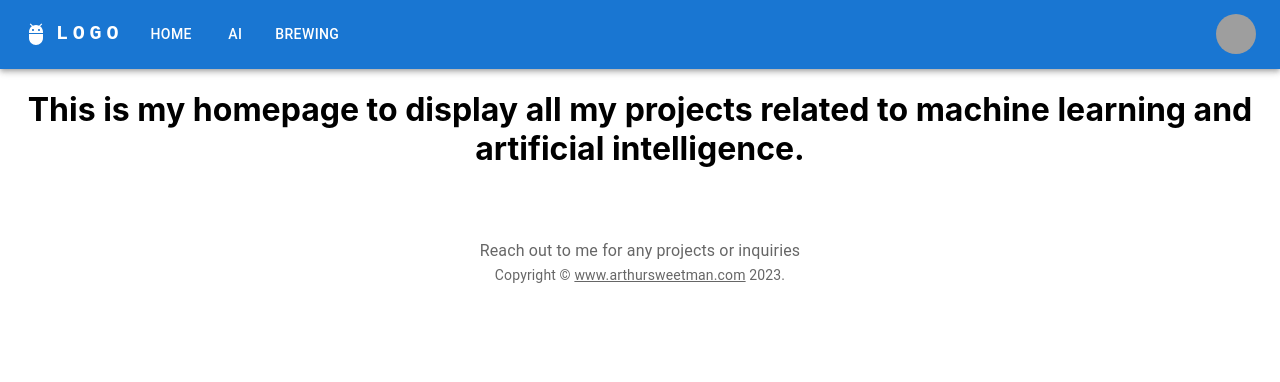
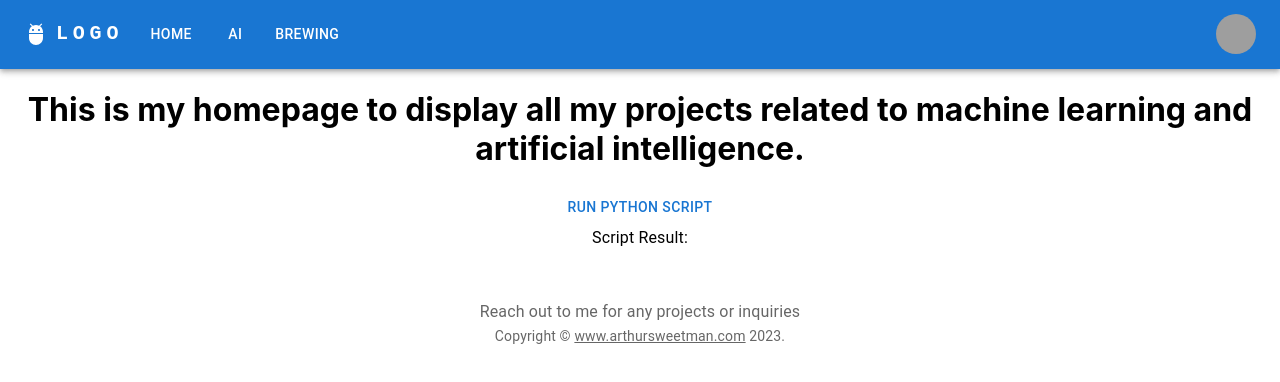
Before and after one commit to arthursweetman/arthursweetman.com, a React (Create React App) app: page /artificial-intelligence in a window 1280 px wide. Shown: the top 382 px of the page. Built offline with nearby package versions, Linux system fonts and the light colour scheme; grey boxes are pictures that could not be loaded.

Commit message:
Set up baseline code to connect to Python Flask server

```diff
--- a/src/pages/artificial-intelligence.js
+++ b/src/pages/artificial-intelligence.js
@@ -1,11 +1,47 @@
 import * as React from 'react';
+import AppBar from '@mui/material/AppBar';
+import Button from '@mui/material/Button';
+import CameraIcon from '@mui/icons-material/PhotoCamera';
+import Card from '@mui/material/Card';
+import CardActions from '@mui/material/CardActions';
+import CardContent from '@mui/material/CardContent';
+import CardMedia from '@mui/material/CardMedia';
+import CssBaseline from '@mui/material/CssBaseline';
+import Grid from '@mui/material/Grid';
+import Stack from '@mui/material/Stack';
+import Box from '@mui/material/Box';
+import Toolbar from '@mui/material/Toolbar';
+import Typography from '@mui/material/Typography';
+import Container from '@mui/material/Container';
+import Link from '@mui/material/Link';
+import { createTheme, ThemeProvider } from '@mui/material/styles';
 
 export default function ArtificialIntelligence() {
+    const [scriptResult, setScriptResult] = React.useState('');
+
+    const runPythonScript = async () => {
+        try {
+            const response = await fetch('http://localhost:5000/api/run-script');
+            const data = await response.json();
+            console.log(data)
+            setScriptResult(data.result);
+        } catch (error) {
+            console.error('Error running Python script:', error);
+        }
+    };
+
+
     return(
         <>
             <h1>
                 This is my homepage to display all my projects related to machine learning and artificial intelligence.
             </h1>
+            <Button onClick={runPythonScript}>
+                Run Python Script
+            </Button>
+            <Typography>
+                Script Result: {scriptResult}
+            </Typography>
         </>
     );
 }
```
